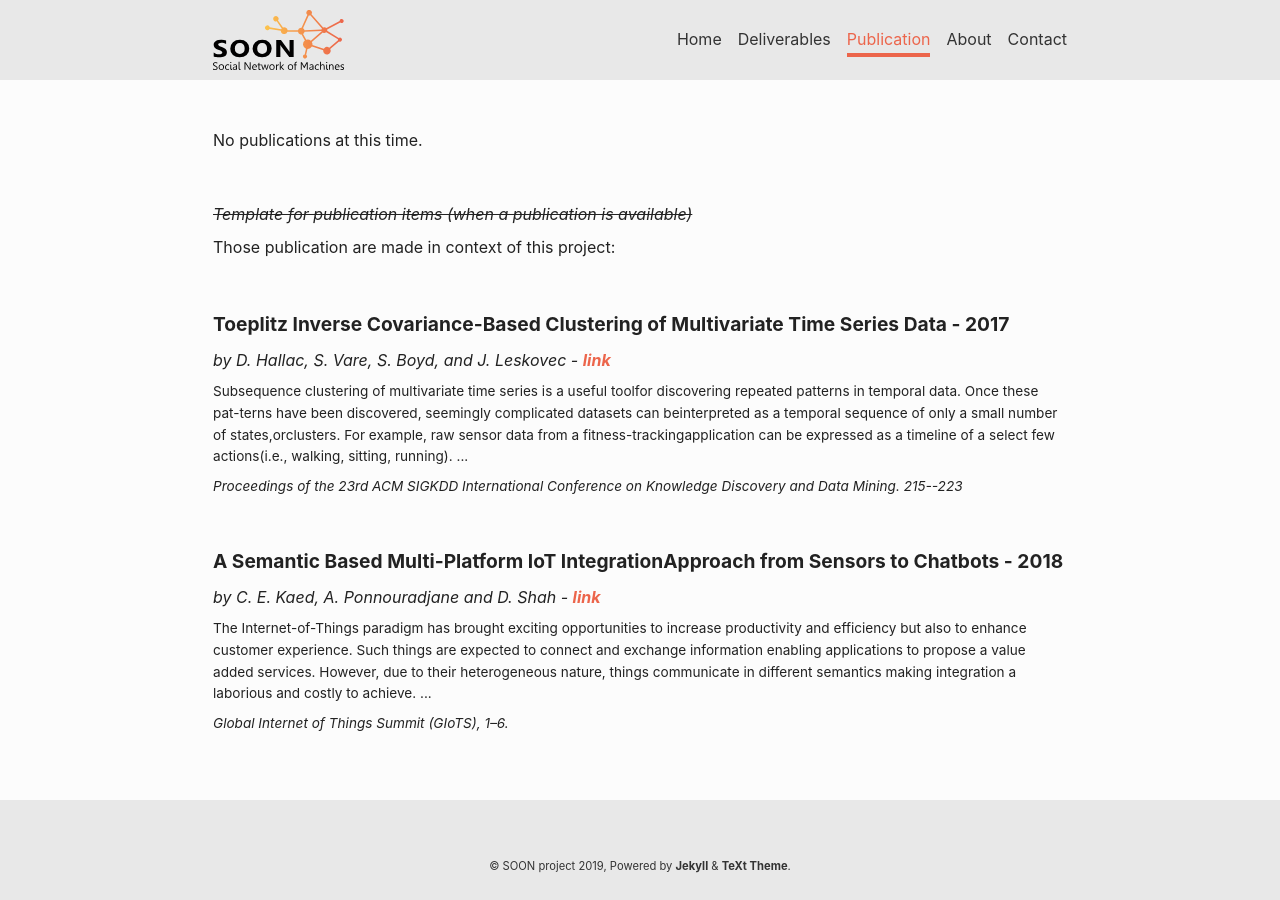
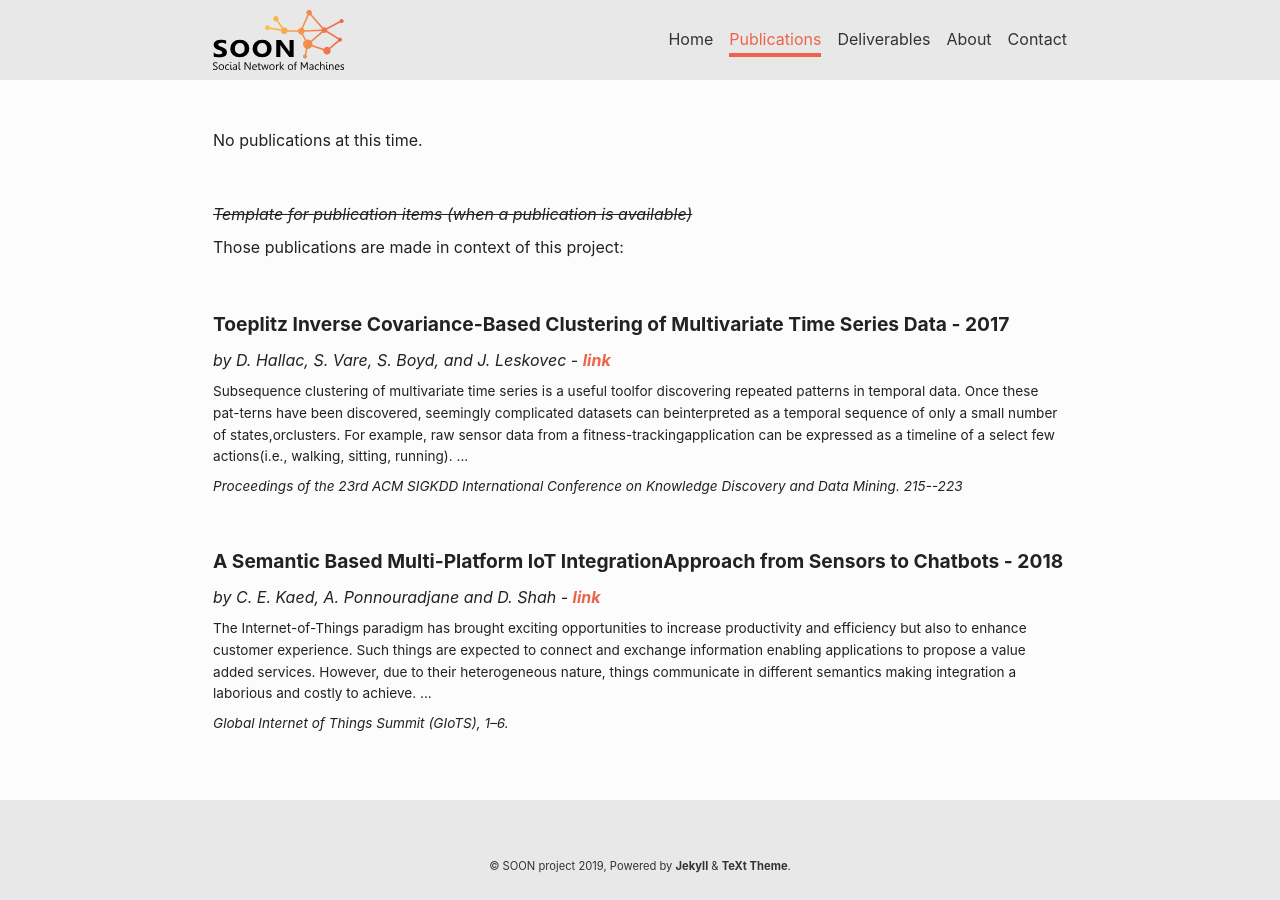
Before and after one commit to soon-project/soon-project.github.io, a Jekyll site: the page built from publications.html, in a window 1280 px wide. Built offline with Jekyll 4.4.1, drawn with Linux system fonts in a browser that asks for light colours; nearby versions of some CDN libraries.

Commit message:
Swap pages Publications & Deliverable

```diff
--- a/_data/navigation.yml
+++ b/_data/navigation.yml
@@ -1,10 +1,10 @@
 header:
   - title: Home
     url: /index.html
+  - title: Publications
+    url: /publications.html
   - title: Deliverables
     url: /deliverables.html
-  - title: Publication
-    url: /publication.html
   - title: About
     url: /about.html
   - title: Contact
--- a/publication.html
+++ b/publications.html
@@ -12,7 +12,7 @@ No publications at this time.
 
 <i><del>Template for publication items (when a publication is available)</del></i>
 
-<p>Those publication are made in context of this project:</p>
+<p>Those publications are made in context of this project:</p>
 
 <div class="item__content my-5">
   <div class="item__header">
```
